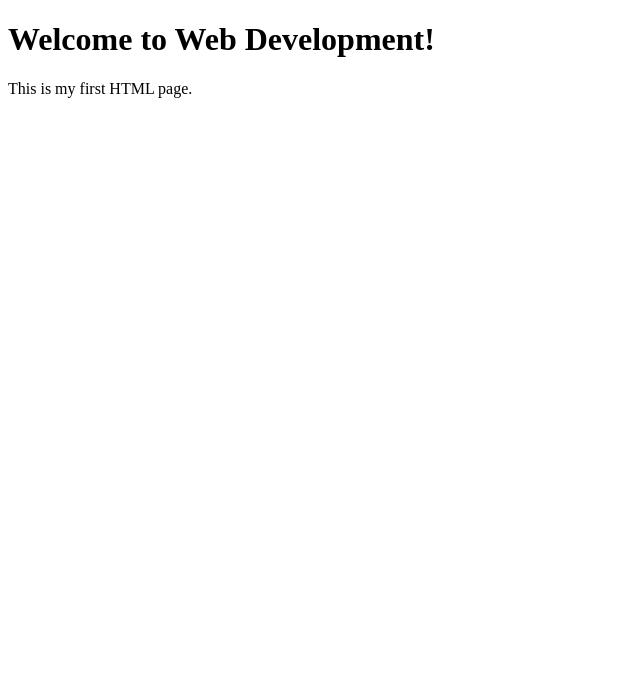
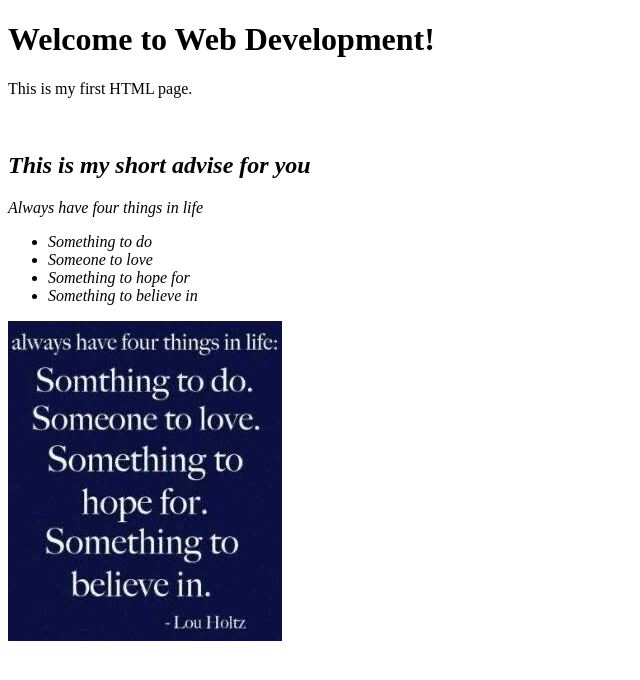
Before and after one commit to Lauzi-13/web-dev-lab, a plain HTML site: page index.html in a window 1280 px wide. Shown: the whole page, without its empty margins (0-640 px from the left). Drawn offline with Linux system fonts and the light colour scheme.

Commit message:
Added feature.txt

```diff
--- a/index.html
+++ b/index.html
@@ -9,5 +9,18 @@ initial-scale=1.0">
 <body>
 <h1>Welcome to Web Development!</h1>
 <p>This is my first HTML page.</p>
+<br>
+<h2><i><b>This is my short advise for you</b></i></h2>
+<p><i>
+    Always have four things in life
+    <ul>
+        <li>Something to do</li>
+        <li>Someone to love</li>
+        <li>Something to hope for</li>
+        <li>Something to believe in</li>
+    </ul>
+
+</i></p>
+<img src="lab1html.jpg" alt="This is my advise for you"
 </body>
 </html>
```
Also changed, not shown: hello.txt (added), lab1html.jpg (added), 1 other file.
